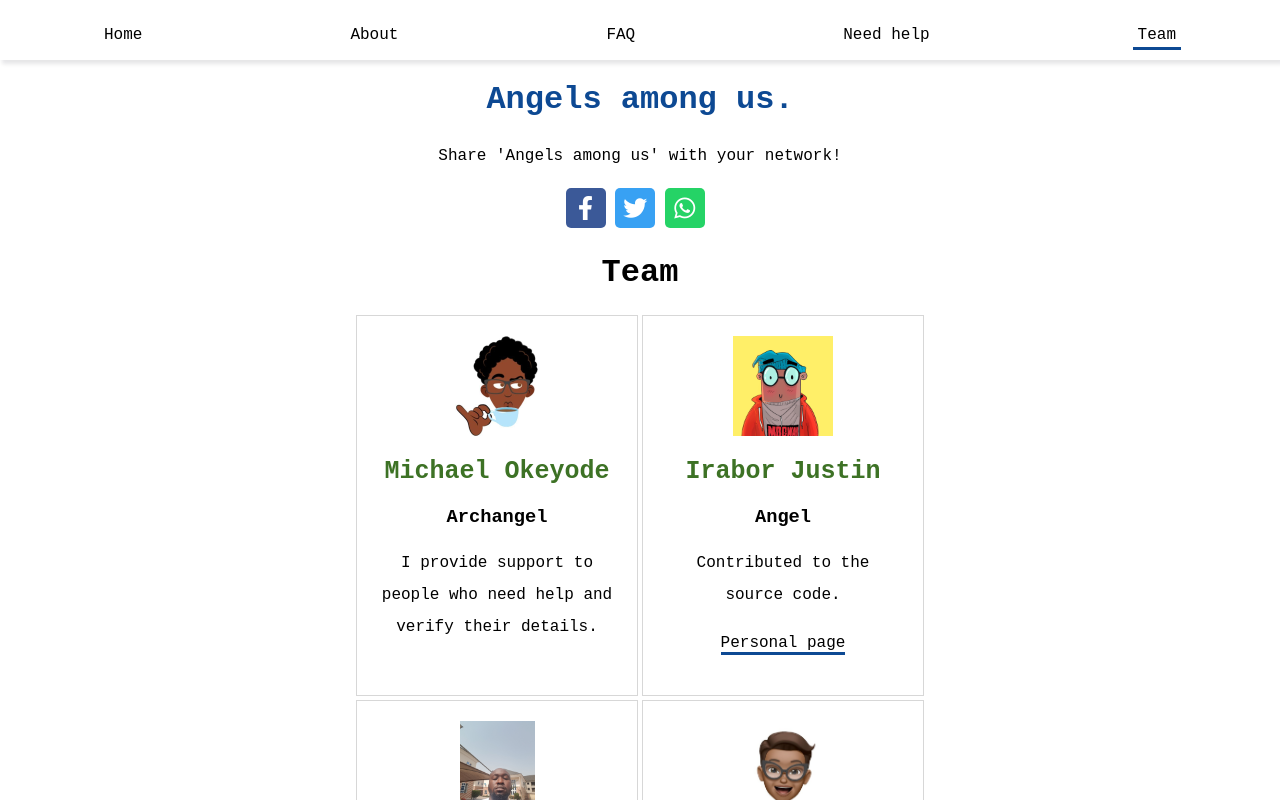
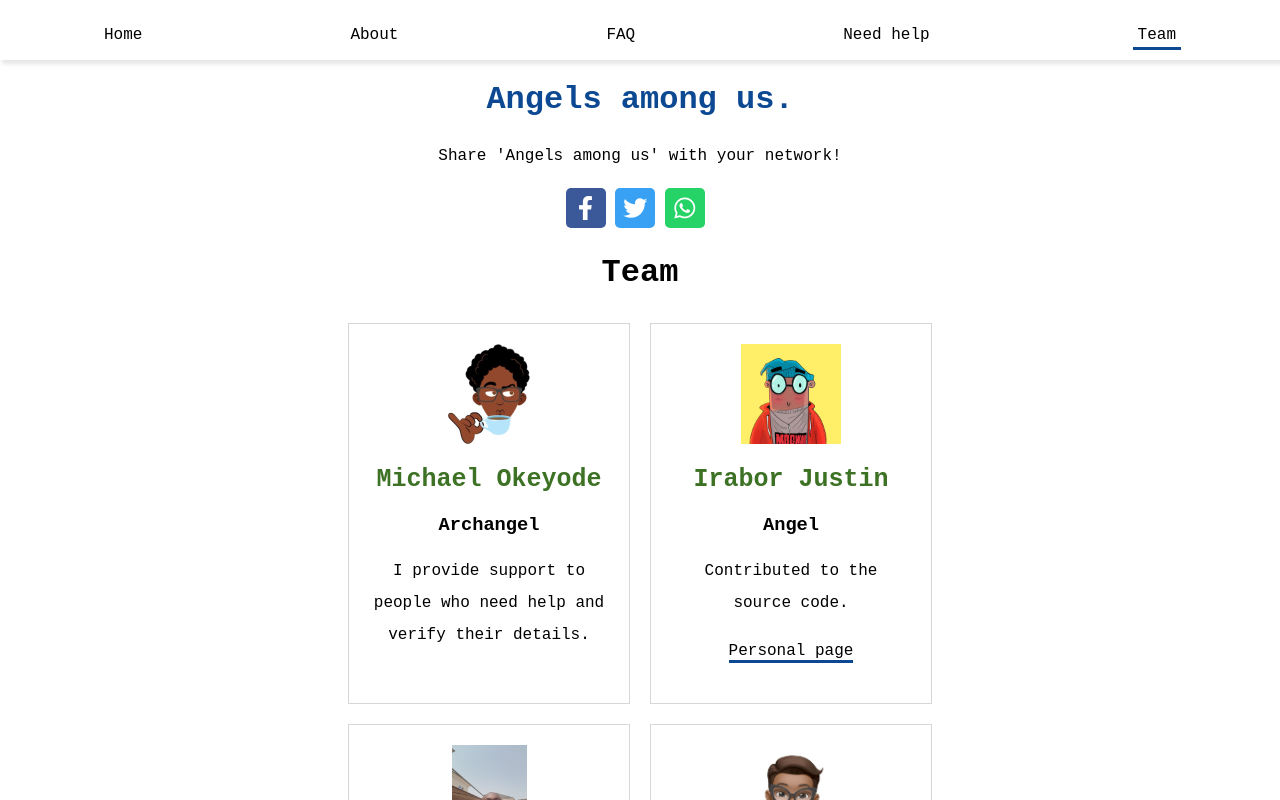
Before and after one commit to vunderkind/good-faith, a React (Create React App) app: page /team in a window 1280 px wide. Shown: the top 800 px of the page. Built offline with nearby package versions, Linux system fonts and the light colour scheme; a web font is replaced by a local one.

Commit message:
added spacing between cards

```diff
--- a/src/components/Team/Team.css
+++ b/src/components/Team/Team.css
@@ -9,7 +9,7 @@
     width: 15em;
     border: 1px solid rgb(215, 215, 215);
     background: rgb(255, 255, 255);
-    margin: 2px;
+    margin: 10px;
     text-align: center;
     /* margin-top: 5em; */
 }
```
